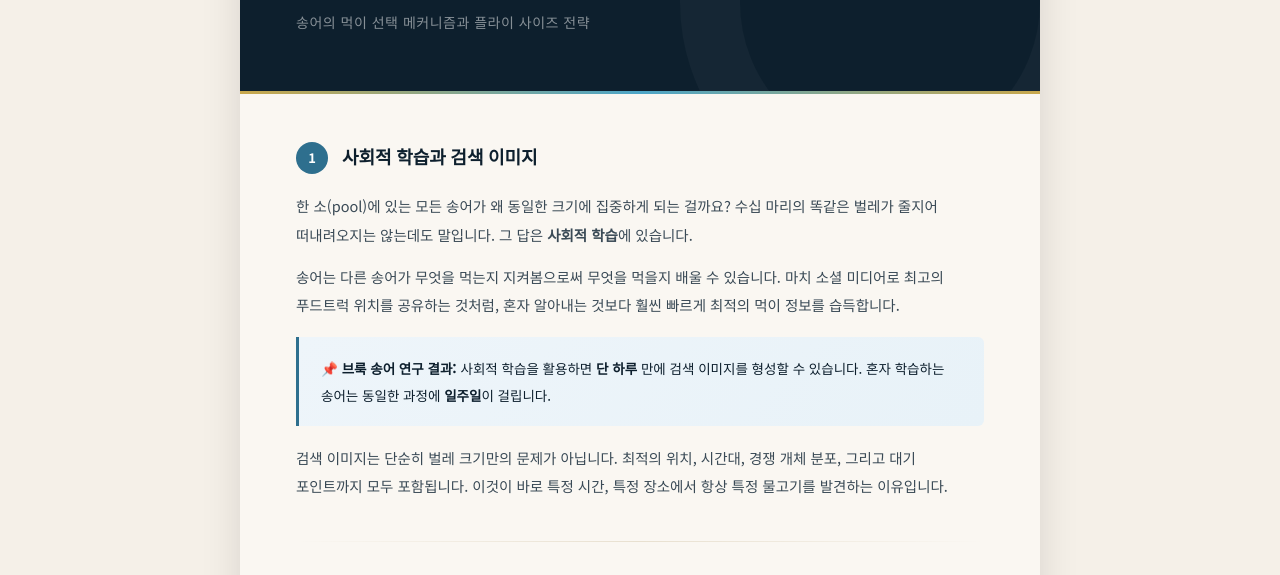
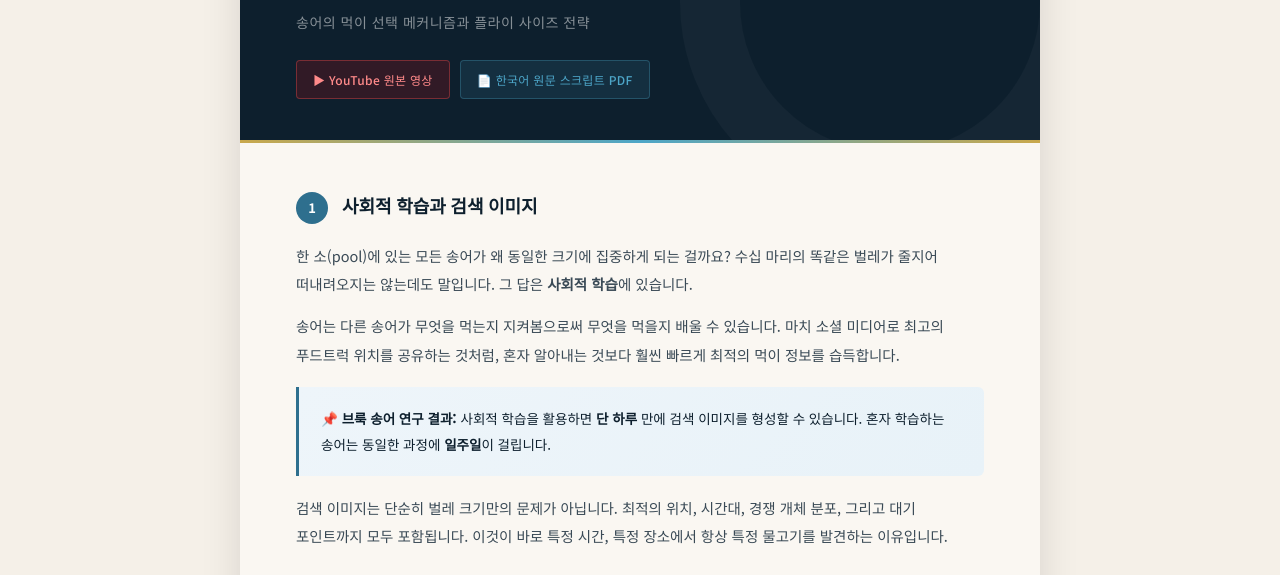
Before and after one commit to CADDIS-GR/trout-feeding-science, a plain HTML site: page ep03/Trout_Like_Big_Bugs.html in a window 1280 px wide. Shown: the part 188-763 px from the top of the page. Drawn offline with Linux system fonts and the light colour scheme.

Commit message:
Update Trout_Like_Big_Bugs.html

```diff
--- a/ep03/Trout_Like_Big_Bugs.html
+++ b/ep03/Trout_Like_Big_Bugs.html
@@ -117,6 +117,48 @@
     color: rgba(255,255,255,0.5);
     font-weight: 300;
     letter-spacing: 0.5px;
+    margin-bottom: 24px;
+  }
+
+  .header-links {
+    display: flex;
+    gap: 10px;
+    flex-wrap: wrap;
+  }
+
+  .header-links a {
+    display: inline-flex;
+    align-items: center;
+    gap: 7px;
+    padding: 8px 16px;
+    border-radius: 4px;
+    font-size: 12px;
+    font-weight: 500;
+    letter-spacing: 0.3px;
+    text-decoration: none;
+    transition: all 0.2s;
+  }
+
+  .btn-youtube {
+    background: rgba(255,0,0,0.15);
+    border: 1px solid rgba(255,80,80,0.35);
+    color: #ff8a8a;
+  }
+  .btn-youtube:hover {
+    background: rgba(255,0,0,0.28);
+    border-color: rgba(255,80,80,0.6);
+    color: #ffaaaa;
+  }
+
+  .btn-pdf {
+    background: rgba(77,166,200,0.12);
+    border: 1px solid rgba(77,166,200,0.3);
+    color: var(--accent2);
+  }
+  .btn-pdf:hover {
+    background: rgba(77,166,200,0.22);
+    border-color: rgba(77,166,200,0.55);
+    color: #7dc8e0;
   }
 
   /* Body */
@@ -343,6 +385,14 @@
     <div class="series-tag">Fly Fishing Science · Episode 3</div>
     <h1>Trout Like Big Bugs</h1>
     <p class="subtitle">송어의 먹이 선택 메커니즘과 플라이 사이즈 전략</p>
+    <div class="header-links">
+      <a href="https://youtu.be/ZO4sLzJvNXg?si=NZuib__w3tH5W87d" target="_blank" class="btn-youtube">
+        ▶ YouTube 원본 영상
+      </a>
+      <a href="https://github.com/CADDIS-GR/trout-feeding-science/blob/main/ep03/Trout_Like_Big_Bugs.pdf" target="_blank" class="btn-pdf">
+        📄 한국어 원문 스크립트 PDF
+      </a>
+    </div>
   </div>
 
   <div class="body">
```
